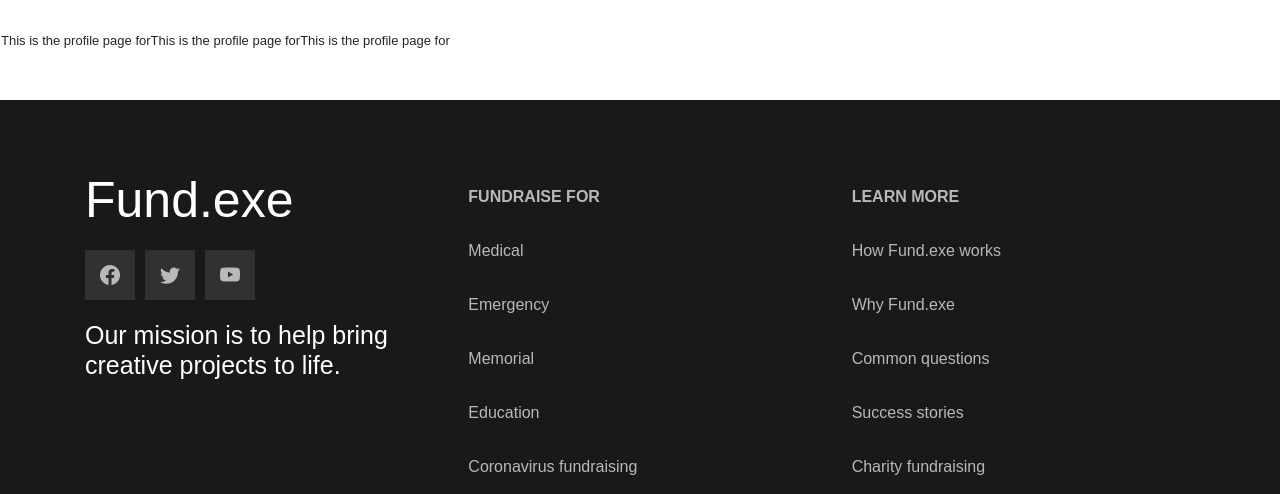
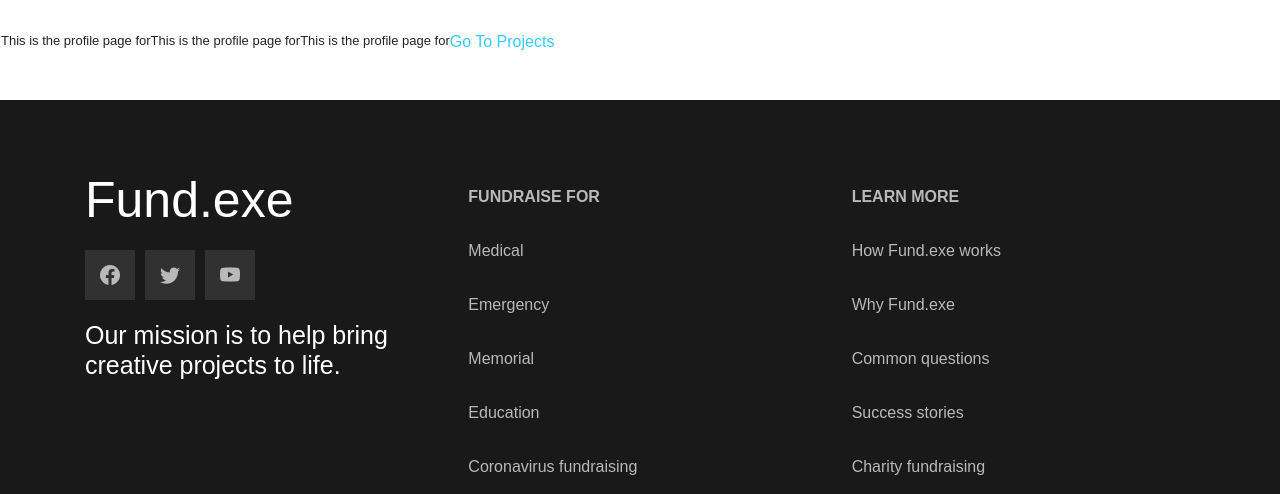
Before and after one commit to hamdyadam97/Crowd_Funding, a Django app: template account/templates/account/profile.html in a window 1280 px wide. Shown: the part 802-1296 px from the top of the page. Run offline with Django 4.2, Linux system fonts and the light colour scheme; the template is opened without the code that fills it, so the values that code supplies are empty; some libraries are stand-ins or nearby versions.

Commit message:
Update profile.html

```diff
--- a/account/templates/account/profile.html
+++ b/account/templates/account/profile.html
@@ -5,6 +5,8 @@
         <p>This is the profile page for {{account.firstname}}</p>
         <p>This is the profile page for {{account.lastname}}</p>
         <p>This is the profile page for {{account.email}}</p>
+	<a href="{%url 'account:view_projects' account.id %}" >Go To Projects </a>
+
 	</div>
 
 {% endblock content %}
```
